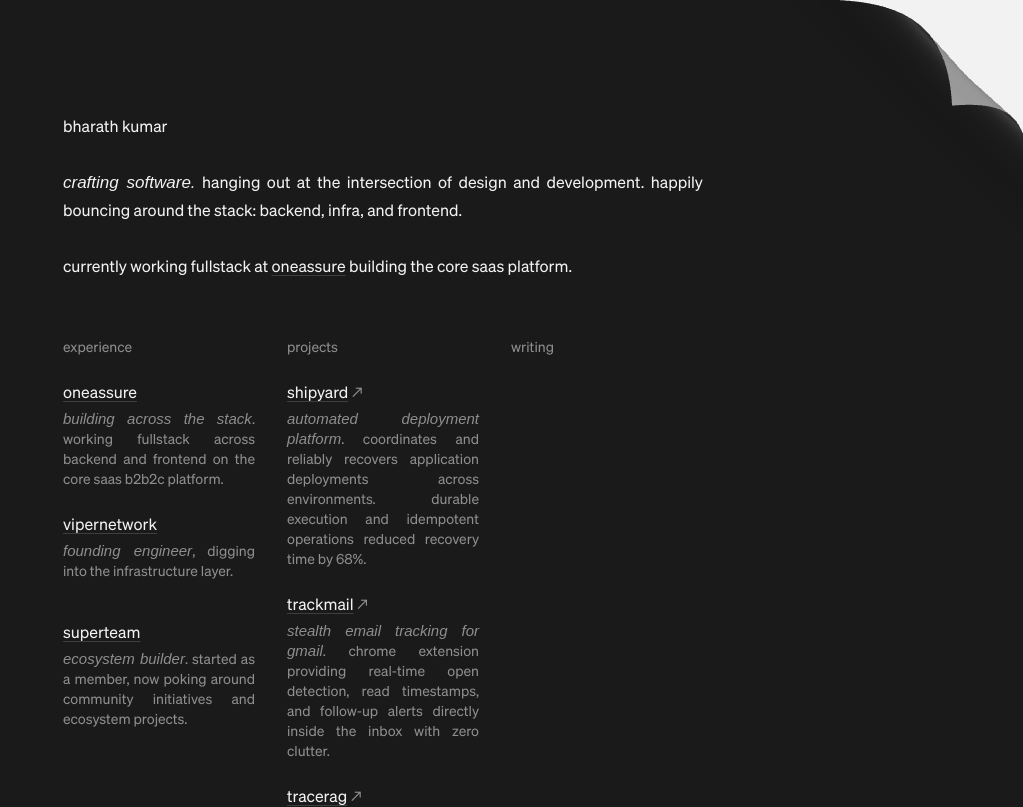
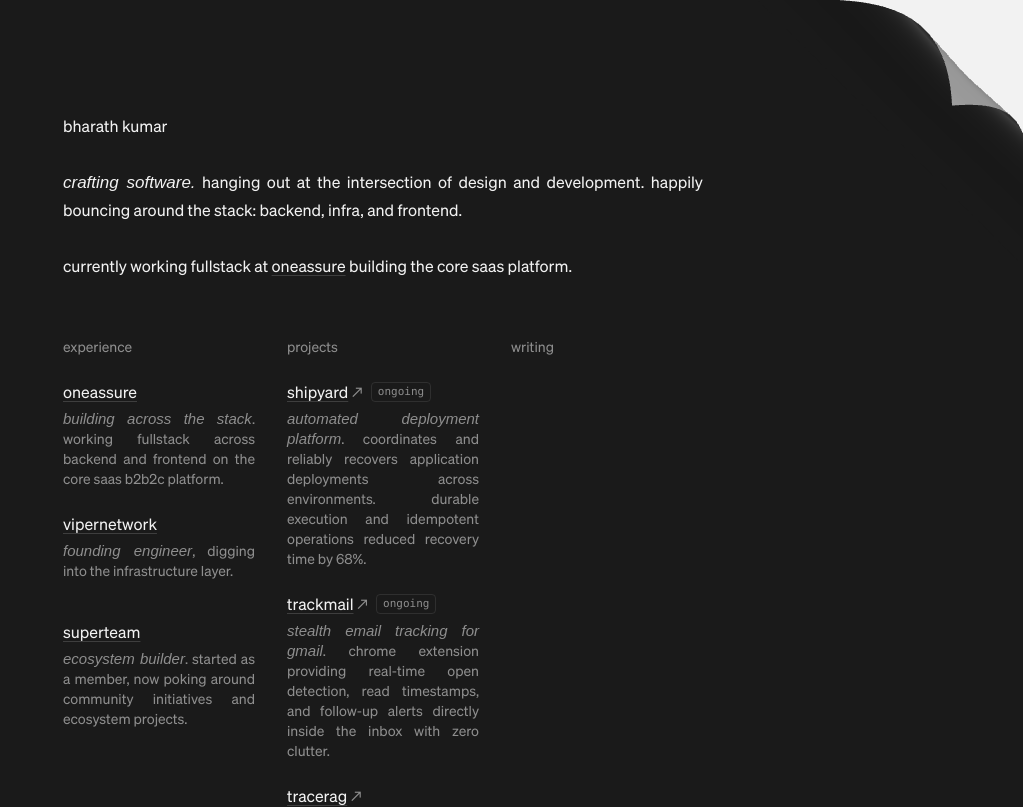
Before and after one commit to bharathkumaarr/v3, a Next.js app: page / in a window 1280 px wide. Shown: the top 807 px of the page, without its empty margins (257-1280 px from the left). Built offline with nearby package versions, Linux system fonts and the light colour scheme; a web font is replaced by a local one.

Commit message:
add completed boolean field and ongoing status tag for projects

```diff
--- a/src/app/projects/page.tsx
+++ b/src/app/projects/page.tsx
@@ -64,6 +64,7 @@
                     {group.projects.map((project) => (
                       <div key={project.title} className="py-3 first:pt-0 last:pb-0">
                         <div className="flex items-baseline justify-between gap-4">
+                          <div className="flex items-center flex-wrap gap-x-2">
                             <a
                               href={project.href || "#"}
                               target={project.href?.startsWith("http") ? "_blank" : undefined}
@@ -79,6 +80,12 @@
                                 </span>
                               )}
                             </a>
+                            {project.completed === false && (
+                              <span className="text-[11px] leading-tight text-neutral-6 font-mono border border-neutral-4/60 dark:border-neutral-4 px-1.5 py-0.5 rounded select-none">
+                                ongoing
+                              </span>
+                            )}
+                          </div>
                           <span className="text-[14px] text-neutral-6 tabular-nums font-mono shrink-0">
                             {project.date}
                           </span>
--- a/src/components/sections/stack-columns.tsx
+++ b/src/components/sections/stack-columns.tsx
@@ -50,7 +50,7 @@
         <div className="space-y-6">
           {projects.map((item) => (
             <div key={item.title} className="min-h-[84px] text-justify">
-              <div className="flex items-center">
+              <div className="flex items-center flex-wrap gap-x-2">
                 {item.href ? (
                   <a
                     href={item.href}
@@ -68,6 +68,11 @@
                 ) : (
                   <span className="text-[16px] leading-[24px] text-neutral-8">
                     {item.title}
+                  </span>
+                )}
+                {item.completed === false && (
+                  <span className="text-[11px] leading-tight text-neutral-6 font-mono border border-neutral-4/60 dark:border-neutral-4 px-1.5 py-0.5 rounded select-none">
+                    ongoing
                   </span>
                 )}
               </div>
--- a/src/content/projects.json
+++ b/src/content/projects.json
@@ -8,7 +8,8 @@
         "date": "24/09",
         "href": "https://github.com/bharathkumaarr",
         "icon": "/icons/shipyard.svg",
-        "featured": true
+        "featured": true,
+        "completed": false
       },
       {
         "title": "trackmail",
@@ -16,7 +17,8 @@
         "date": "08/08",
         "href": "https://trackmail-six.vercel.app/",
         "icon": "/icons/shipyard.svg",
-        "featured": true
+        "featured": true,
+        "completed": false
       },
       {
         "title": "tracerag",
@@ -24,7 +26,8 @@
         "date": "15/06",
         "href": "https://github.com/bharathkumaarr",
         "icon": "/icons/tracerag.svg",
-        "featured": true
+        "featured": true,
+        "completed": true
       }
     ]
   },
@@ -37,28 +40,32 @@
         "date": "18/11",
         "href": "https://convo-sigma.vercel.app/",
         "icon": "/icons/convo.svg",
-        "featured": false
+        "featured": false,
+        "completed": true
       },
       {
         "title": "ditto",
         "description": "*dynamic intent-driven interface generator*. transforms natural language prompts into live, interactive user interfaces and tailored components on the fly.",
         "date": "28/08",
         "href": "https://ditto-theta.vercel.app/",
-        "featured": false
+        "featured": false,
+        "completed": true
       },
       {
         "title": "texty",
         "description": "*ephemeral instant chat rooms*. generate a unique room code, share it, and chat with zero sign-ups; rooms automatically vanish when everyone leaves.",
         "date": "14/05",
         "href": "https://usetexty.vercel.app/",
-        "featured": false
+        "featured": false,
+        "completed": true
       },
       {
         "title": "polymarket-bot",
         "description": "*unusual bet alert bot for polymarket*. monitors prediction market trades and flags high-conviction or anomalous bets from low-activity wallets via telegram alerts.",
         "date": "19/02",
         "href": "https://github.com/bharathkumaarr/polymarketBot",
-        "featured": false
+        "featured": false,
+        "completed": true
       }
     ]
   },
@@ -70,7 +77,8 @@
         "description": "*webgl physics simulation of turning paper*. custom triangle deformation mesh, lighting shaders, and momentum drag interactions.",
         "date": "19/01",
         "href": "https://bharathkumar.me",
-        "featured": false
+        "featured": false,
+        "completed": true
       }
     ]
   }
--- a/src/content/site.ts
+++ b/src/content/site.ts
@@ -24,6 +24,7 @@
   href?: string;
   icon: string;
   featured?: boolean;
+  completed?: boolean;
 };
 
 export type ProjectGroup = {
```
Lines whose indentation alone changed are shown as unchanged.
